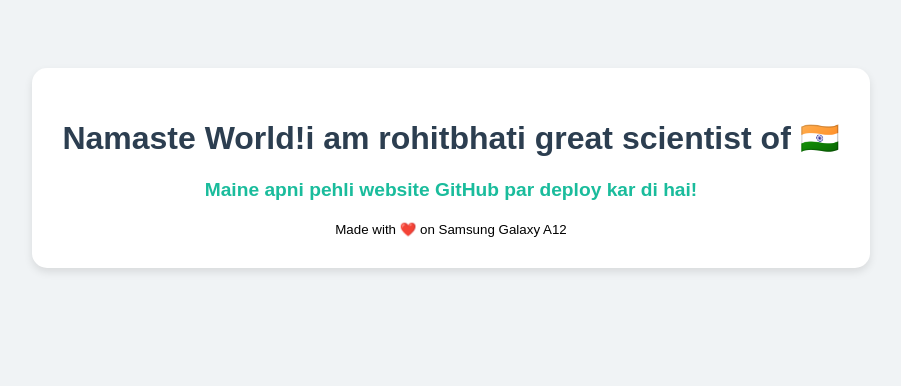
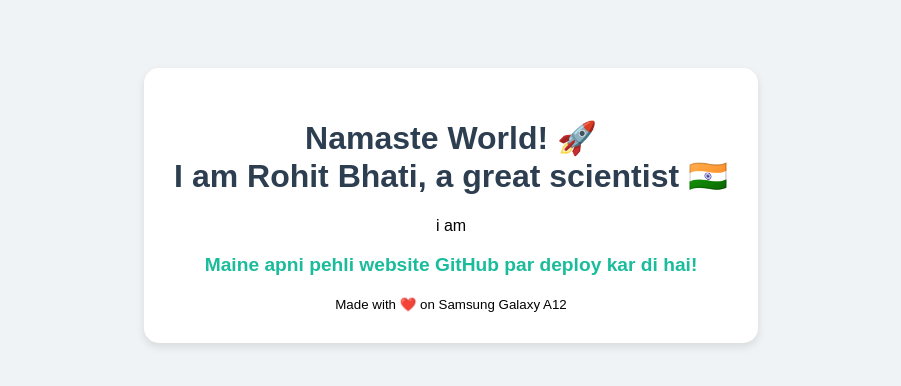
Before and after one commit to 2026rohitbhati-glitch/my-web-exprience, a plain HTML site: page index.html in a window 1280 px wide. Shown: the whole page, without its empty margins (189-1090 px from the left). Drawn offline with Linux system fonts and the light colour scheme.

Commit message:
Update index.html

```diff
--- a/index.html
+++ b/index.html
@@ -23,7 +23,8 @@
 </head>
 <body>
     <div class="card">
-        <h1>Namaste World!i am rohitbhati great scientist of 🇮🇳</h1>
+        <h1>Namaste World! 🚀 <br> I am Rohit Bhati, a great scientist 🇮🇳</h1>
+i am
         <p>Maine apni pehli website GitHub par deploy kar di hai!</p>
         <small>Made with ❤️ on Samsung Galaxy A12</small>
     </div>
```
